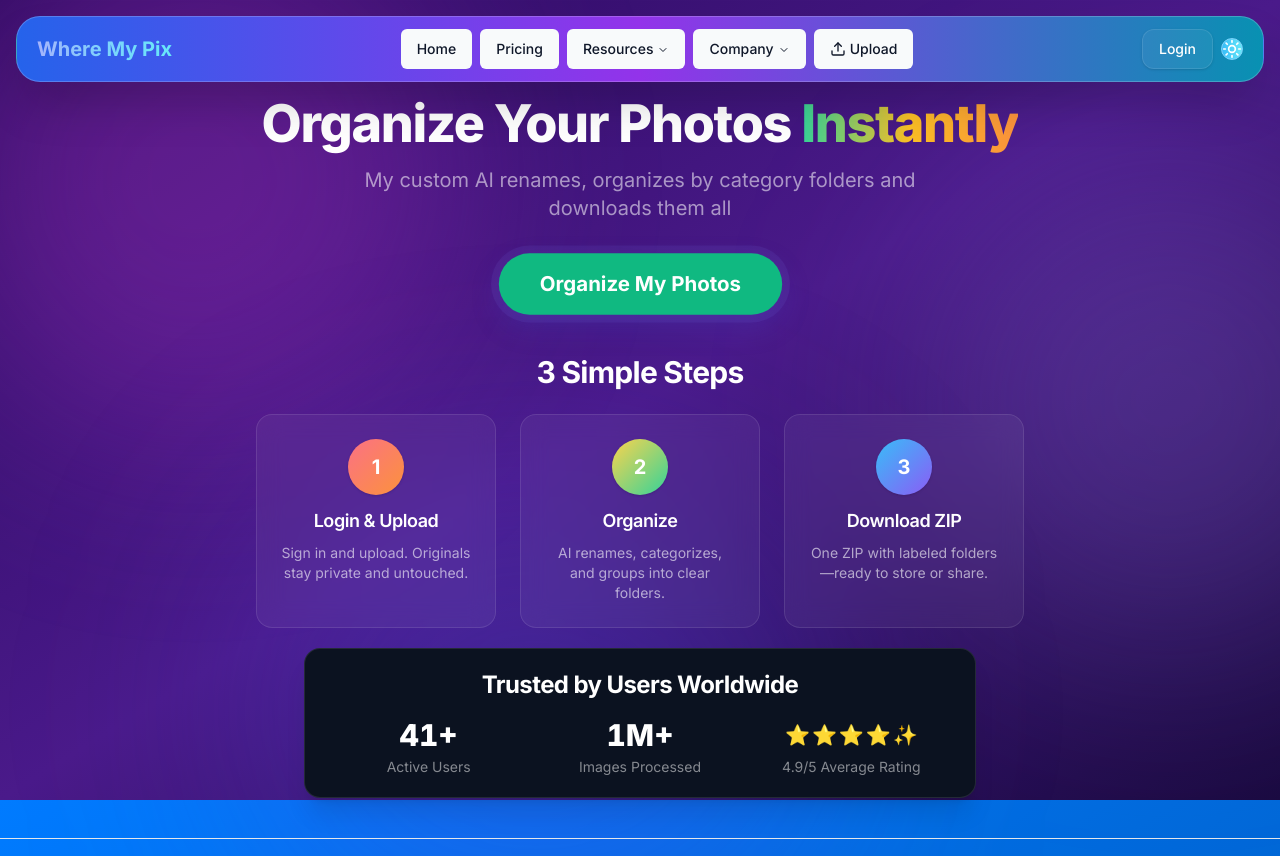
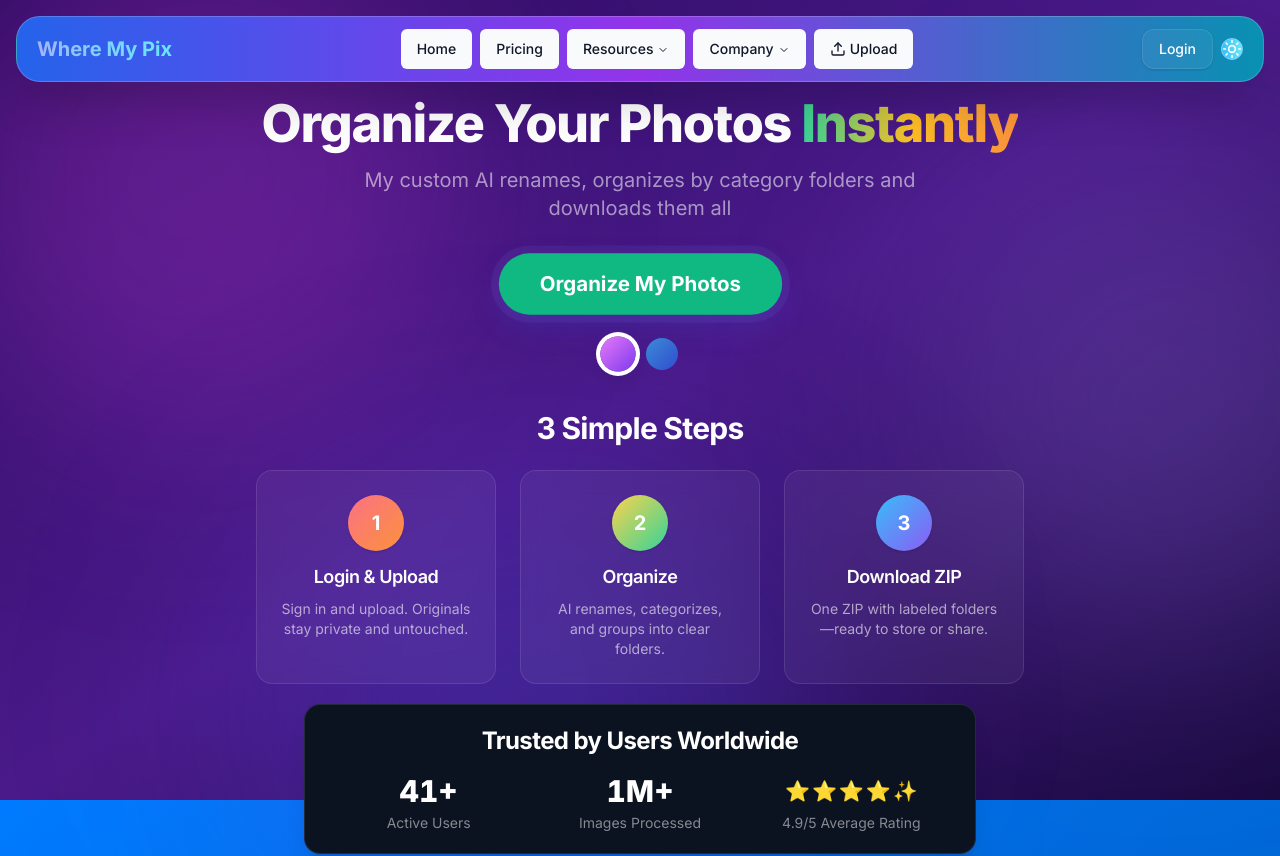
Before and after one commit to gregorydelacruz/Wheremypixcleanup, a React (Vite) app: page / in a window 1280 px wide. Shown: the top 856 px of the page. Built offline with nearby package versions, Linux system fonts and the light colour scheme.

Commit message:
Add color theme toggle (blue / purple) with mood-ring style dots

```diff
--- a/src/App.tsx
+++ b/src/App.tsx
@@ -5,6 +5,7 @@ import { TooltipProvider } from "@/components/ui/tooltip";
 import { QueryClient, QueryClientProvider } from "@tanstack/react-query";
 import { HelmetProvider } from "react-helmet-async";
 import { ThemeProvider } from "@/components/ThemeProvider";
+import { ColorThemeProvider } from "@/components/ColorThemeProvider";
 import { SocialShareProvider } from "@/contexts/SocialShareContext";
 import AuthProvider from "./auth/AuthProvider";
 import ProtectedRoute from "./auth/ProtectedRoute";
@@ -42,7 +43,6 @@ import ChromeExtension from "./pages/ChromeExtension";
 import ChromeStorePolicy from "./pages/ChromeStorePolicy";
 import VipSignup from "./pages/VipSignup";
 
-// Initialize QueryClient for React Query
 const queryClient = new QueryClient();
 
 function App() {
@@ -50,6 +50,7 @@ function App() {
     <QueryClientProvider client={queryClient}>
       <HelmetProvider>
         <ThemeProvider defaultTheme="light" storageKey="where-my-pix-theme">
+          <ColorThemeProvider>
             <SocialShareProvider>
               <TooltipProvider>
                 <Toaster />
@@ -83,7 +84,6 @@ function App() {
                             }
                           />
 
-                        {/* Admin (guarded by email allow-list in ProtectedAdminRoute) */}
                           <Route element={<ProtectedAdminRoute />}>
                             <Route path="/admin" element={<Admin />} />
                           </Route>
@@ -117,6 +117,7 @@ function App() {
                 </BrowserRouter>
               </TooltipProvider>
             </SocialShareProvider>
+          </ColorThemeProvider>
         </ThemeProvider>
       </HelmetProvider>
     </QueryClientProvider>
--- /dev/null
+++ b/src/components/ColorThemeProvider.tsx
@@ -0,0 +1,49 @@
+import * as React from "react";
+import { createContext, useContext, useEffect, useState } from "react";
+
+export type ColorTheme = "blue" | "purple";
+
+type ColorThemeState = {
+  colorTheme: ColorTheme;
+  setColorTheme: (theme: ColorTheme) => void;
+  toggleColorTheme: () => void;
+};
+
+const ColorThemeContext = createContext<ColorThemeState | undefined>(undefined);
+
+const STORAGE_KEY = "where-my-pix-color-theme";
+
+export function ColorThemeProvider({ children }: { children: React.ReactNode }) {
+  const [colorTheme, setColorThemeState] = useState<ColorTheme>(() => {
+    if (typeof window !== "undefined") {
+      const stored = localStorage.getItem(STORAGE_KEY) as ColorTheme | null;
+      if (stored === "blue" || stored === "purple") return stored;
+    }
+    return "purple";
+  });
+
+  useEffect(() => {
+    document.documentElement.setAttribute("data-color-theme", colorTheme);
+  }, [colorTheme]);
+
+  const setColorTheme = (theme: ColorTheme) => {
+    localStorage.setItem(STORAGE_KEY, theme);
+    setColorThemeState(theme);
+  };
+
+  const toggleColorTheme = () => {
+    setColorTheme(colorTheme === "purple" ? "blue" : "purple");
+  };
+
+  return (
+    <ColorThemeContext.Provider value={{ colorTheme, setColorTheme, toggleColorTheme }}>
+      {children}
+    </ColorThemeContext.Provider>
+  );
+}
+
+export function useColorTheme() {
+  const ctx = useContext(ColorThemeContext);
+  if (!ctx) throw new Error("useColorTheme must be used within ColorThemeProvider");
+  return ctx;
+}
--- /dev/null
+++ b/src/components/ColorThemeToggle.tsx
@@ -0,0 +1,32 @@
+import { useColorTheme, type ColorTheme } from "@/components/ColorThemeProvider";
+
+const THEMES: { id: ColorTheme; label: string; swatch: string }[] = [
+  { id: "purple", label: "Purple", swatch: "bg-gradient-to-br from-fuchsia-400 to-violet-600" },
+  { id: "blue", label: "Blue", swatch: "bg-gradient-to-br from-sky-400 to-blue-600" },
+];
+
+export function ColorThemeToggle() {
+  const { colorTheme, setColorTheme } = useColorTheme();
+
+  return (
+    <div className="flex items-center justify-center gap-3" role="group" aria-label="Color theme">
+      {THEMES.map((t) => {
+        const active = colorTheme === t.id;
+        return (
+          <button
+            key={t.id}
+            type="button"
+            onClick={() => setColorTheme(t.id)}
+            aria-label={`${t.label} theme`}
+            aria-pressed={active}
+            className={`h-8 w-8 rounded-full ${t.swatch} transition-transform duration-200 ${
+              active
+                ? "scale-110 ring-2 ring-white ring-offset-2 ring-offset-transparent shadow-lg"
+                : "opacity-70 hover:opacity-100 hover:scale-105"
+            }`}
+          />
+        );
+      })}
+    </div>
+  );
+}
--- a/src/pages/Index.tsx
+++ b/src/pages/Index.tsx
@@ -2,48 +2,79 @@ import { Link } from "react-router-dom";
 import { useAuth } from "@/auth/useAuth";
 import SocialProofSection from "@/components/SocialProofSection";
 import Footer from "@/components/Footer";
+import { useColorTheme } from "@/components/ColorThemeProvider";
+import { ColorThemeToggle } from "@/components/ColorThemeToggle";
 
 const Index = () => {
   const { user } = useAuth();
+  const { colorTheme } = useColorTheme();
+  const isPurple = colorTheme === "purple";
 
   return (
     <div className="relative flex flex-col md:min-h-screen">
-      {/* Purple atmospheric background */}
+      {/* Background switches with color theme */}
       <div className="fixed inset-0 -z-10">
+        {isPurple ? (
+          <>
             <div className="absolute inset-0 bg-gradient-to-br from-[#2a0a5e] via-[#4a1a8a] to-[#1a0a40]" />
             <div className="absolute inset-0">
               <div className="absolute top-[-10%] left-[-5%] w-[55vw] h-[55vw] max-w-[520px] max-h-[520px] rounded-full bg-fuchsia-500/25 blur-[100px]" />
               <div className="absolute top-[20%] right-[-10%] w-[50vw] h-[50vw] max-w-[480px] max-h-[480px] rounded-full bg-violet-400/20 blur-[110px]" />
               <div className="absolute bottom-[-15%] left-[20%] w-[60vw] h-[45vw] max-w-[560px] max-h-[420px] rounded-full bg-indigo-600/30 blur-[120px]" />
             </div>
+          </>
+        ) : (
+          <>
+            <div className="absolute inset-0 bg-gradient-to-br from-[#007BFF] to-[#0056b3]" />
+            <div className="absolute inset-0 opacity-40">
+              <div className="absolute top-16 left-10 w-56 h-56 bg-blue-400/30 rounded-full mix-blend-multiply filter blur-xl" />
+              <div className="absolute top-28 right-10 w-56 h-56 bg-blue-300/30 rounded-full mix-blend-multiply filter blur-xl" />
+            </div>
+          </>
+        )}
       </div>
 
       <main className="relative z-10 pt-6 pb-2 md:flex-1 md:pt-8 md:pb-10">
-        {/* HERO */}
         <section className="px-4">
           <div className="mx-auto max-w-3xl text-center">
             <h1 className="w-full whitespace-nowrap text-[clamp(1.2rem,5.9vw,3.25rem)] tracking-tight leading-none font-extrabold">
               <span className="text-white">Organize Your Photos </span>
+              {isPurple ? (
                 <span className="bg-gradient-to-r from-emerald-400 via-amber-400 to-orange-400 bg-clip-text text-transparent">
                   Instantly
                 </span>
+              ) : (
+                <span className="text-white">Instantly</span>
+              )}
             </h1>
-            <p className="mt-2 md:mt-4 text-sm sm:text-base md:text-xl text-white/55 max-w-xl mx-auto">
+            <p
+              className={`mt-2 md:mt-4 text-sm sm:text-base md:text-xl max-w-xl mx-auto ${
+                isPurple ? "text-white/55" : "text-white/80"
+              }`}
+            >
               My custom AI renames, organizes by category folders and downloads them all
             </p>
 
             <div className="mt-5 md:mt-8 flex justify-center">
               <Link
                 to={user ? "/upload" : "/login"}
-                className="animate-cta-pulse inline-flex items-center justify-center px-8 py-3 md:px-10 md:py-4 rounded-full bg-emerald-500 hover:bg-emerald-400 text-white font-bold text-lg md:text-xl shadow-2xl shadow-emerald-500/30 transition-colors duration-300 hover:scale-105 hover:animate-none"
+                className={`animate-cta-pulse inline-flex items-center justify-center px-8 py-3 md:px-10 md:py-4 rounded-full text-white font-bold text-lg md:text-xl shadow-2xl transition-colors duration-300 hover:scale-105 hover:animate-none ${
+                  isPurple
+                    ? "bg-emerald-500 hover:bg-emerald-400 shadow-emerald-500/30"
+                    : "bg-indigo-500 hover:bg-indigo-600 ring-2 ring-white/40"
+                }`}
               >
                 Organize My Photos
               </Link>
             </div>
+
+            {/* Color theme dots */}
+            <div className="mt-4 md:mt-6">
+              <ColorThemeToggle />
+            </div>
           </div>
         </section>
 
-        {/* HOW IT WORKS */}
         <section className="mt-5 md:mt-10 px-4">
           <div className="mx-auto max-w-3xl">
             <h2 className="text-lg md:text-3xl font-bold text-center text-white mb-3 md:mb-6">
@@ -51,41 +82,57 @@ const Index = () => {
             </h2>
 
             <div className="grid grid-cols-3 gap-2 md:gap-6">
-              <div className="bg-white/5 backdrop-blur-md rounded-xl md:rounded-2xl p-2.5 md:p-6 border border-white/10 text-center">
-                <div className="mx-auto h-8 w-8 md:h-14 md:w-14 rounded-full bg-gradient-to-br from-rose-400 to-orange-400 flex items-center justify-center text-sm md:text-xl font-bold text-white shadow mb-1.5 md:mb-3">
-                  1
+              {[
+                {
+                  n: "1",
+                  title: "Login & Upload",
+                  desc: "Sign in and upload. Originals stay private and untouched.",
+                  badge: isPurple
+                    ? "from-rose-400 to-orange-400"
+                    : "from-indigo-400 to-sky-500",
+                },
+                {
+                  n: "2",
+                  title: "Organize",
+                  desc: "AI renames, categorizes, and groups into clear folders.",
+                  badge: isPurple
+                    ? "from-amber-300 to-emerald-400"
+                    : "from-indigo-400 to-sky-500",
+                },
+                {
+                  n: "3",
+                  title: "Download ZIP",
+                  desc: "One ZIP with labeled folders—ready to store or share.",
+                  badge: isPurple
+                    ? "from-sky-400 to-violet-500"
+                    : "from-indigo-400 to-sky-500",
+                },
+              ].map((step) => (
+                <div
+                  key={step.n}
+                  className={`backdrop-blur-md rounded-xl md:rounded-2xl p-2.5 md:p-6 border text-center ${
+                    isPurple
+                      ? "bg-white/5 border-white/10"
+                      : "bg-white/10 border-white/20"
+                  }`}
+                >
+                  <div
+                    className={`mx-auto h-8 w-8 md:h-14 md:w-14 rounded-full bg-gradient-to-br ${step.badge} flex items-center justify-center text-sm md:text-xl font-bold text-white shadow mb-1.5 md:mb-3`}
+                  >
+                    {step.n}
                   </div>
                   <h3 className="text-xs md:text-lg font-semibold text-white leading-tight">
-                  Login &amp; Upload
+                    {step.title}
                   </h3>
-                <p className="hidden md:block mt-2 text-sm text-white/60">
-                  Sign in and upload. Originals stay private and untouched.
+                  <p
+                    className={`hidden md:block mt-2 text-sm ${
+                      isPurple ? "text-white/60" : "text-white/80"
+                    }`}
+                  >
+                    {step.desc}
                   </p>
                 </div>
-
-              <div className="bg-white/5 backdrop-blur-md rounded-xl md:rounded-2xl p-2.5 md:p-6 border border-white/10 text-center">
-                <div className="mx-auto h-8 w-8 md:h-14 md:w-14 rounded-full bg-gradient-to-br from-amber-300 to-emerald-400 flex items-center justify-center text-sm md:text-xl font-bold text-white shadow mb-1.5 md:mb-3">
-                  2
-                </div>
-                <h3 className="text-xs md:text-lg font-semibold text-white leading-tight">
-                  Organize
-                </h3>
-                <p className="hidden md:block mt-2 text-sm text-white/60">
-                  AI renames, categorizes, and groups into clear folders.
-                </p>
-              </div>
-
-              <div className="bg-white/5 backdrop-blur-md rounded-xl md:rounded-2xl p-2.5 md:p-6 border border-white/10 text-center">
-                <div className="mx-auto h-8 w-8 md:h-14 md:w-14 rounded-full bg-gradient-to-br from-sky-400 to-violet-500 flex items-center justify-center text-sm md:text-xl font-bold text-white shadow mb-1.5 md:mb-3">
-                  3
-                </div>
-                <h3 className="text-xs md:text-lg font-semibold text-white leading-tight">
-                  Download ZIP
-                </h3>
-                <p className="hidden md:block mt-2 text-sm text-white/60">
-                  One ZIP with labeled folders—ready to store or share.
-                </p>
-              </div>
+              ))}
             </div>
           </div>
         </section>
```
Lines whose indentation alone changed are shown as unchanged.
